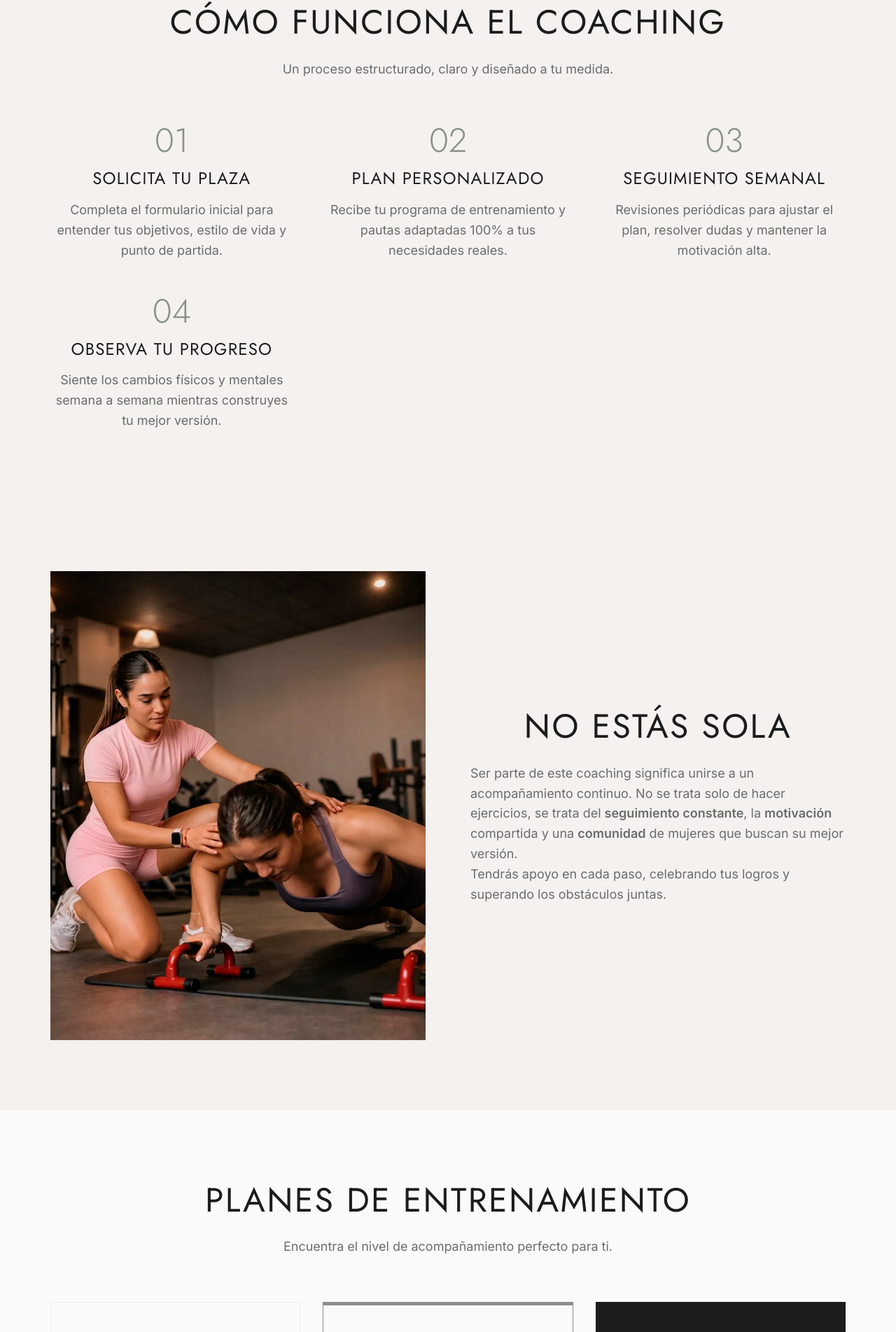
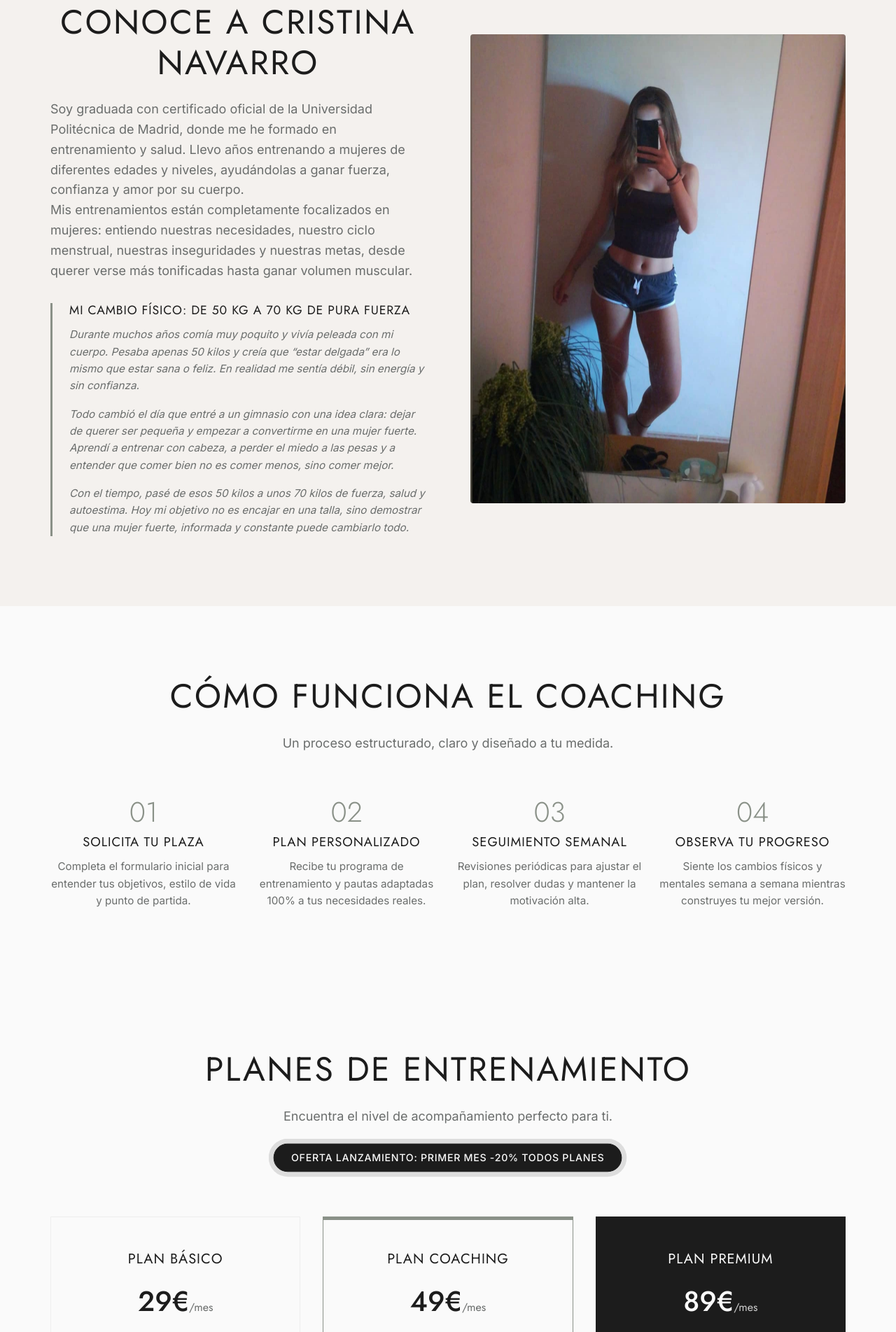
Before and after one commit to FaridAmagua/Template-Coach-Online, a website: page index.html in a window 1280 px wide. Shown: the part 897-2800 px from the top of the page at 70% size. Drawn offline with Linux system fonts and the light colour scheme.

Commit message:
feat: update pricing, replace about section content, add simple image reswap transition

```diff
--- a/index.html
+++ b/index.html
@@ -50,8 +50,33 @@
         </div>
     </header>
 
+
+
+    <!-- Sobre Cristina -->
+    <section id="sobre-mi" class="section about-section bg-secondary">
+        <div class="container grid-2-col reverse-mobile align-center">
+            <div class="about-content reveal fade-right delay-1 active">
+                <h2>Conoce a Cristina Navarro</h2>
+                <p>Soy graduada con certificado oficial de la Universidad Politécnica de Madrid, donde me he formado en entrenamiento y salud. Llevo años entrenando a mujeres de diferentes edades y niveles, ayudándolas a ganar fuerza, confianza y amor por su cuerpo.</p>
+
+                <p>Mis entrenamientos están completamente focalizados en mujeres: entiendo nuestras necesidades, nuestro ciclo menstrual, nuestras inseguridades y nuestras metas, desde querer verse más tonificadas hasta ganar volumen muscular.</p>
+
+                <div class="transformation-story">
+                    <h3>Mi cambio físico: de 50 kg a 70 kg de pura fuerza</h3>
+                    <p>Durante muchos años comía muy poquito y vivía peleada con mi cuerpo. Pesaba apenas 50 kilos y creía que “estar delgada” era lo mismo que estar sana o feliz. En realidad me sentía débil, sin energía y sin confianza.</p>
+                    <p>Todo cambió el día que entré a un gimnasio con una idea clara: dejar de querer ser pequeña y empezar a convertirme en una mujer fuerte. Aprendí a entrenar con cabeza, a perder el miedo a las pesas y a entender que comer bien no es comer menos, sino comer mejor.</p>
+                    <p>Con el tiempo, pasé de esos 50 kilos a unos 70 kilos de fuerza, salud y autoestima. Hoy mi objetivo no es encajar en una talla, sino demostrar que una mujer fuerte, informada y constante puede cambiarlo todo.</p>
+                </div>
+            </div>
+            <div class="about-image reveal fade-left">
+                <!-- Imagen dinámica que cambia por JS -->
+                <img src="3.webp" alt="Cristina Navarro" class="profile-img" id="about-slider">
+            </div>
+        </div>
+    </section>
+
     <!-- Cómo Funciona -->
-    <section id="como-funciona" class="section works-section bg-secondary">
+    <section id="como-funciona" class="section works-section">
         <div class="container">
             <div class="section-header reveal fade-up">
                 <h2>Cómo Funciona el Coaching</h2>
@@ -83,7 +108,7 @@
         </div>
     </section>
 
-    <!-- Comunidad -->
+    <!-- Comunidad (Temporarily Hidden)
     <section class="section community-section bg-secondary">
         <div class="container grid-2-col align-center">
             <div class="community-image reveal fade-right">
@@ -96,6 +121,7 @@
             </div>
         </div>
     </section>
+    -->
 
     <!-- Planes (Doble Tono Salvia / Contraste Oscuro) -->
     <section id="planes" class="section plans-section">
@@ -103,19 +129,21 @@
             <div class="section-header reveal fade-up">
                 <h2>Planes de Entrenamiento</h2>
                 <p>Encuentra el nivel de acompañamiento perfecto para ti.</p>
+                <div class="launch-badge">Oferta lanzamiento: Primer mes -20% todos planes</div>
             </div>
 
             <div class="plans-grid">
                 <!-- Plan 1 -->
                 <div class="plan-card reveal fade-up delay-1">
                     <div class="plan-header">
-                        <h3>PLAN INICIO</h3>
-                        <p class="plan-desc">Para quienes buscan autonomía con guía experta.</p>
+                        <h3>PLAN BÁSICO</h3>
+                        <div class="plan-price">29€<span>/mes</span></div>
+                        <p class="plan-desc">Para empezar tu transformación con rutinas ETTO adaptadas a tu ciclo</p>
                     </div>
                     <ul class="plan-features">
-                        <li>Rutina personalizada al 100%</li>
-                        <li>Acceso a plataforma de ejercicios</li>
-                        <li>Actualización mensual del plan</li>
+                        <li>Rutina personalizada 100% mujeres</li>
+                        <li>Actualización mensual del plan según el progreso y el objetivo.</li>
+                        <li><strong>¡Tu primera versión fuerte empieza aquí!</strong></li>
                     </ul>
                     <a href="#contacto" class="btn btn-outline plan-btn">EMPEZAR AHORA</a>
                 </div>
@@ -125,13 +153,14 @@
                     <div class="plan-accent-bar"></div>
                     <div class="plan-header">
                         <h3>PLAN COACHING</h3>
-                        <p class="plan-desc">Acompañamiento continuo para asegurar resultados.</p>
+                        <div class="plan-price">49€<span>/mes</span></div>
+                        <p class="plan-desc">Coaching personalizado 1:1 para romper techos</p>
                     </div>
                     <ul class="plan-features">
-                        <li><strong>Todo lo del Plan Inicio, más:</strong></li>
-                        <li>Seguimiento semanal vía WhatsApp</li>
-                        <li>Ajustes sobre la marcha</li>
-                        <li>Feedback técnico en vídeos</li>
+                        <li><strong>Todo del Básico + plan coaching completo.</strong></li>
+                        <li>Seguimiento ilimitado vía WhatsApp (dudas, ajustes ciclo).</li>
+                        <li>Feedback vídeos forma + correcciones semanales.</li>
+                        <li><strong>¡Yo te acompaño hasta verte imparable!</strong></li>
                     </ul>
                     <a href="#contacto" class="btn btn-primary plan-btn">EMPEZAR AHORA</a>
                 </div>
@@ -140,13 +169,14 @@
                 <div class="plan-card premium-card reveal fade-up delay-3">
                     <div class="plan-header">
                         <h3>PLAN PREMIUM</h3>
-                        <p class="plan-desc">La experiencia más completa y transformadora.</p>
+                        <div class="plan-price">89€<span>/mes</span></div>
+                        <p class="plan-desc">Transformación de cuerpo, mente y resultados ESTRATOSFÉRICOS</p>
                     </div>
                     <ul class="plan-features">
-                        <li><strong>Todo lo del Plan Coaching, más:</strong></li>
-                        <li>Orientación nutricional (Macros/Hábitos)</li>
-                        <li>Llamada de revisión quincenal</li>
-                        <li>Soporte prioritario 24/48h</li>
+                        <li><strong>Todo del Coaching + plan nutricional personalizados por fase de ciclo.</strong></li>
+                        <li>Llamadas 1:1 quincenales</li>
+                        <li>Soporte nutrición + accountability ilimitada (VIP).</li>
+                        <li><strong>¡La versión que sueñas, garantizada!</strong></li>
                     </ul>
                     <a href="#contacto" class="btn btn-primary inverted plan-btn">EMPEZAR AHORA</a>
                 </div>
@@ -154,28 +184,7 @@
         </div>
     </section>
 
-    <!-- Sobre Cristina -->
-    <section id="sobre-mi" class="section about-section bg-secondary">
-        <div class="container grid-2-col reverse-mobile align-center">
-            <div class="about-content reveal fade-right delay-1">
-                <h2>Conoce a Cristina Navarro</h2>
-                <p>He pasado por el mismo camino que tú. Sé lo abrumador que puede ser intentar cambiar tu composición corporal y tus hábitos sin una guía clara.</p>
-                <p>Con más de [X] años de experiencia y múltiples certificaciones oficiales, mi motivación principal es ayudar a otras mujeres a ganar fuerza, dejar atrás las dietas restrictivas y descubrir el poder de su propio cuerpo.</p>
-                <ul class="cert-list">
-                    <li>✓ Entrenadora Personal Certificada</li>
-                    <li>✓ Especialista en Entrenamiento Femenino</li>
-                    <li>✓ Coach Nutricional Titulada</li>
-                </ul>
-            </div>
-            <div class="about-image reveal fade-left">
-                <!-- Imagen de perfil profesional pero relajada -->
-                <img src="entrenado.webp" alt="Cristina Navarro - Entrenadora Personal" class="profile-img">
-            </div>
-        </div>
-    </section>
 
-    <!-- Resultados -->
-    <section id="resultados" class="section results-section">
         <div class="container">
             <div class="section-header reveal fade-up">
                 <h2>Resultados Reales de Mujeres Reales</h2>
--- a/script.js
+++ b/script.js
@@ -60,4 +60,27 @@ document.addEventListener('DOMContentLoaded', () => {
         revealOnScroll.observe(el);
     });
 
+    /* --- SIMPLE IMAGE SWAPPER (FADE EFFECT) --- */
+    const sliderImage = document.getElementById('about-slider');
+
+    if (sliderImage) {
+        const images = ['3.webp', '1.jpg', '2.jpg', '3.webp'];
+        let currentIndex = 0;
+
+        setInterval(() => {
+            // Fade out
+            sliderImage.style.opacity = 0;
+
+            setTimeout(() => {
+                // Change image source while invisible
+                currentIndex = (currentIndex + 1) % images.length;
+                sliderImage.src = images[currentIndex];
+
+                // Fade back in
+                sliderImage.style.opacity = 1;
+            }, 500); // Wait for the 0.5s CSS transition to finish before swapping src
+
+        }, 5000); // Change image every 5 seconds
+    }
+
 });
--- a/styles.css
+++ b/styles.css
@@ -100,6 +100,27 @@ img {
     display: flex;
     flex-direction: column;
     align-items: center;
+}
+
+.launch-badge {
+    display: inline-block;
+    background-color: var(--color-premium-dark);
+    color: var(--color-bg-primary);
+    padding: 0.5rem 1.5rem;
+    border-radius: 50px;
+    font-size: 0.875rem;
+    font-weight: 500;
+    letter-spacing: 0.05em;
+    text-transform: uppercase;
+    margin-top: 1.5rem;
+    border: 1px solid var(--color-premium-dark);
+    animation: pulse 2s infinite;
+}
+
+@keyframes pulse {
+    0% { transform: scale(1); box-shadow: 0 0 0 0 rgba(28, 28, 28, 0.4); }
+    70% { transform: scale(1.02); box-shadow: 0 0 0 10px rgba(28, 28, 28, 0); }
+    100% { transform: scale(1); box-shadow: 0 0 0 0 rgba(28, 28, 28, 0); }
 }
 
 .grid-2-col {
@@ -348,8 +369,8 @@ img {
 /* CÓMO FUNCIONA STEPS */
 .steps-grid {
     display: grid;
-    grid-template-columns: repeat(auto-fit, minmax(250px, 1fr));
-    gap: 3rem;
+    grid-template-columns: repeat(4, 1fr);
+    gap: 1.5rem; /* Reduced gap */
 }
 
 .step {
@@ -358,15 +379,21 @@ img {
 
 .step-number {
     font-family: var(--font-heading);
-    font-size: 3rem;
+    font-size: 2.5rem; /* Reduced size */
     font-weight: 300;
     color: var(--color-accent-sage);
-    margin-bottom: 1rem;
+    margin-bottom: 0.75rem; /* Reduced spacing */
     line-height: 1;
 }
 
 .step h3 {
-    margin-bottom: 1rem;
+    font-size: 1.15rem; /* Added smaller font size */
+    margin-bottom: 0.75rem; /* Reduced spacing */
+}
+
+.step p {
+    font-size: 0.95rem; /* Added smaller font size for text */
+    margin: 0 auto;
 }
 
 /*, PLANS SECTION */
@@ -409,6 +436,20 @@ img {
     margin-bottom: 0.5rem;
 }
 
+.plan-price {
+    font-family: var(--font-heading);
+    font-size: 2.5rem;
+    font-weight: 500;
+    color: var(--color-premium-dark);
+    margin: 1rem 0;
+}
+
+.plan-price span {
+    font-size: 1rem;
+    color: var(--color-text-light);
+    font-weight: 400;
+}
+
 .plan-desc {
     font-size: 0.875rem;
     color: var(--color-text-light);
@@ -441,8 +482,12 @@ img {
     color: var(--color-bg-primary);
 }
 
-.premium-card h3, .premium-card p, .premium-card li {
+.premium-card h3, .premium-card p, .premium-card li, .premium-card .plan-price {
     color: var(--color-bg-primary);
+}
+
+.premium-card .plan-price span {
+    color: rgba(250, 250, 250, 0.8);
 }
 
 .premium-card .plan-features li {
@@ -492,11 +537,29 @@ img {
 }
 
 /* ABOUT / COMMUNITY MIX */
-.community-image img, .about-image img {
+.community-image img {
     height: 100%;
     width: 100%;
     object-fit: cover;
     aspect-ratio: 4/5;
+}
+
+.about-image {
+    display: flex;
+    align-items: center; /* Center the image in its column */
+    height: 100%;
+    width: 100%;
+}
+
+.about-image img.profile-img {
+    width: 100%;
+    height: auto;
+    aspect-ratio: 4 / 5;
+    max-height: 750px;
+    object-fit: cover;
+    object-position: top;
+    transition: opacity 0.5s ease-in-out; /* Simple fade transition applied by script */
+    border-radius: 4px;
 }
 
 .cert-list {
@@ -512,7 +575,28 @@ img {
     color: var(--color-accent-sage);
 }
 
-/* CTA FINAL */
+.transformation-story {
+    margin-top: 2rem;
+    padding-left: 1.5rem;
+    border-left: 3px solid var(--color-accent-sage);
+}
+
+.transformation-story h3 {
+    font-size: 1.1rem;
+    margin-bottom: 0.75rem;
+    color: var(--color-premium-dark);
+}
+
+.transformation-story p {
+    font-size: 0.95rem;
+    font-style: italic;
+    color: var(--color-text-light); /* Enforce a secondary text feel */
+    margin-bottom: 1rem;
+}
+
+.transformation-story p:last-child {
+    margin-bottom: 0;
+}
 .cta-section {
     text-align: center;
     padding: 8rem 2rem;
@@ -653,6 +737,11 @@ img {
     .reverse-mobile .about-image {
         order: 1;
     }
+    .steps-grid {
+        grid-template-columns: 1fr;
+        gap: 3rem;
+    }
+
     .plans-grid {
         grid-template-columns: 1fr;
         max-width: 500px;
```
Also changed, not shown: 1.jpg (added), 2.jpg (added), 3.webp (renamed from entrenado.webp), Imagen entrenando.JPEG (deleted), entrenado.png (deleted), 1 other file.
